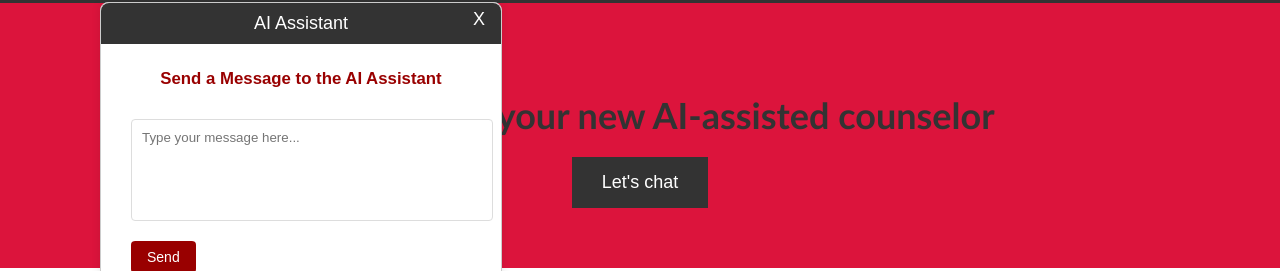
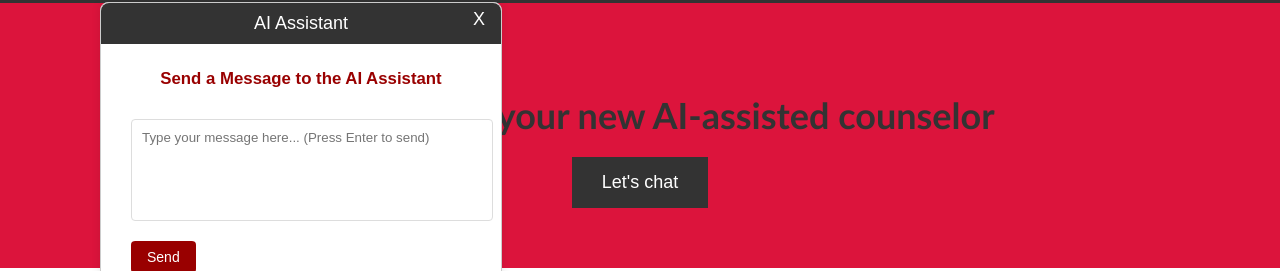
Before and after one commit to denasara0/Fabulous-repo, a React (Create React App) app: page / in a window 1280 px wide. Both pictures are taken after a click on the button "Let's chat". Shown: the part 98-369 px from the top of the page. Built offline with nearby package versions, Linux system fonts and the light colour scheme.

Commit message:
chatbot front end user updates

```diff
--- a/src/ApiRequestComponent.js
+++ b/src/ApiRequestComponent.js
@@ -67,13 +67,23 @@ const ApiRequestComponent = () => {
     }
   };
 
+  // Add new handler for key press
+  const handleKeyPress = (e) => {
+    if (e.key === 'Enter' && !e.shiftKey) {
+      e.preventDefault(); // Prevent default to avoid new line
+      sendRequest();
+    }
+  };
+
   return (
     <div>
       <h2>Send a Message to the AI Assistant</h2>
       <textarea
         value={message}
         onChange={(e) => setMessage(e.target.value)}
-        placeholder="Type your message here..."
+        onKeyDown={handleKeyPress} // Add keypress handler
+        placeholder="Type your message here... (Press Enter to send)"
+        rows="4"
       />
       <button onClick={sendRequest} disabled={isLoading}>
         Send
--- a/src/App.scss
+++ b/src/App.scss
@@ -207,70 +207,9 @@ ul {
   overflow-y: auto;
   display: flex;
   flex-direction: column;
-  height: calc(100% - 100px); /* Adjust for header and footer */
-}
-
-.chatbot-footer {
-  padding: 10px;
-  background-color: #f4f4f4;
-  text-align: center;
-}
-
-.chatbot-footer button {
-  background-color: #DC143C;
-  color: white;
-  padding: 10px;
-  border: none;
-  cursor: pointer;
-}
-
-.chatbot-footer button:hover {
-  background-color: #ff4d6d;
-}
-
-/* Resizing Handles */
-.resize-handle {
-  position: absolute;
-  background-color: transparent;
-  z-index: 1000;
-  touch-action: none;
-}
-
-.resize-right {
-  right: -2px;
-  top: 0;
-  width: 4px;
-  height: 100%;
-  cursor: ew-resize;
-}
-
-.resize-bottom {
-  bottom: -2px;
-  left: 0;
-  height: 4px;
-  width: 100%;
-  cursor: ns-resize;
-}
-
-.resize-handle:hover {
-  background-color: rgba(51, 51, 51, 0.2);
-}
-
-/* API Request Component Styles */
-.chatbot-body {
-  /* Update existing styles */
-  padding: 15px;
-  font-size: 14px;
-  color: #555;
-  flex-grow: 1;
-  overflow-y: auto;
+  height: calc(100% - 60px); /* Changed from 100px to 60px to reduce bottom space */
 
   /* Add these new styles */
-  display: flex;
-  flex-direction: column;
-  height: calc(100% - 100px); /* Adjust for header and footer */
-
-  /* Style for the API component container */
   > div {
     height: 100%;
     display: flex;
@@ -408,7 +347,8 @@ ul {
   gap: 10px;
   padding: 10px;
   overflow-y: auto;
-  max-height: calc(100% - 150px);
+  max-height: calc(100% - 100px); /* Increase from previous value */
+  flex-grow: 1; /* Add this to make it take available space */
 }
 
 .chat-message {
@@ -505,3 +445,50 @@ ul {
     }
   }
 }
+
+.chatbot-footer {
+  padding: 5px; /* Reduced from 10px */
+  background-color: #f4f4f4;
+  text-align: center;
+  height: 30px; /* Add explicit height */
+}
+
+.chatbot-footer button {
+  background-color: #DC143C;
+  color: white;
+  padding: 10px;
+  border: none;
+  cursor: pointer;
+}
+
+.chatbot-footer button:hover {
+  background-color: #ff4d6d;
+}
+
+/* Resizing Handles */
+.resize-handle {
+  position: absolute;
+  background-color: transparent;
+  z-index: 1000;
+  touch-action: none;
+}
+
+.resize-right {
+  right: -2px;
+  top: 0;
+  width: 4px;
+  height: 100%;
+  cursor: ew-resize;
+}
+
+.resize-bottom {
+  bottom: -2px;
+  left: 0;
+  height: 4px;
+  width: 100%;
+  cursor: ns-resize;
+}
+
+.resize-handle:hover {
+  background-color: rgba(51, 51, 51, 0.2);
+}
```
